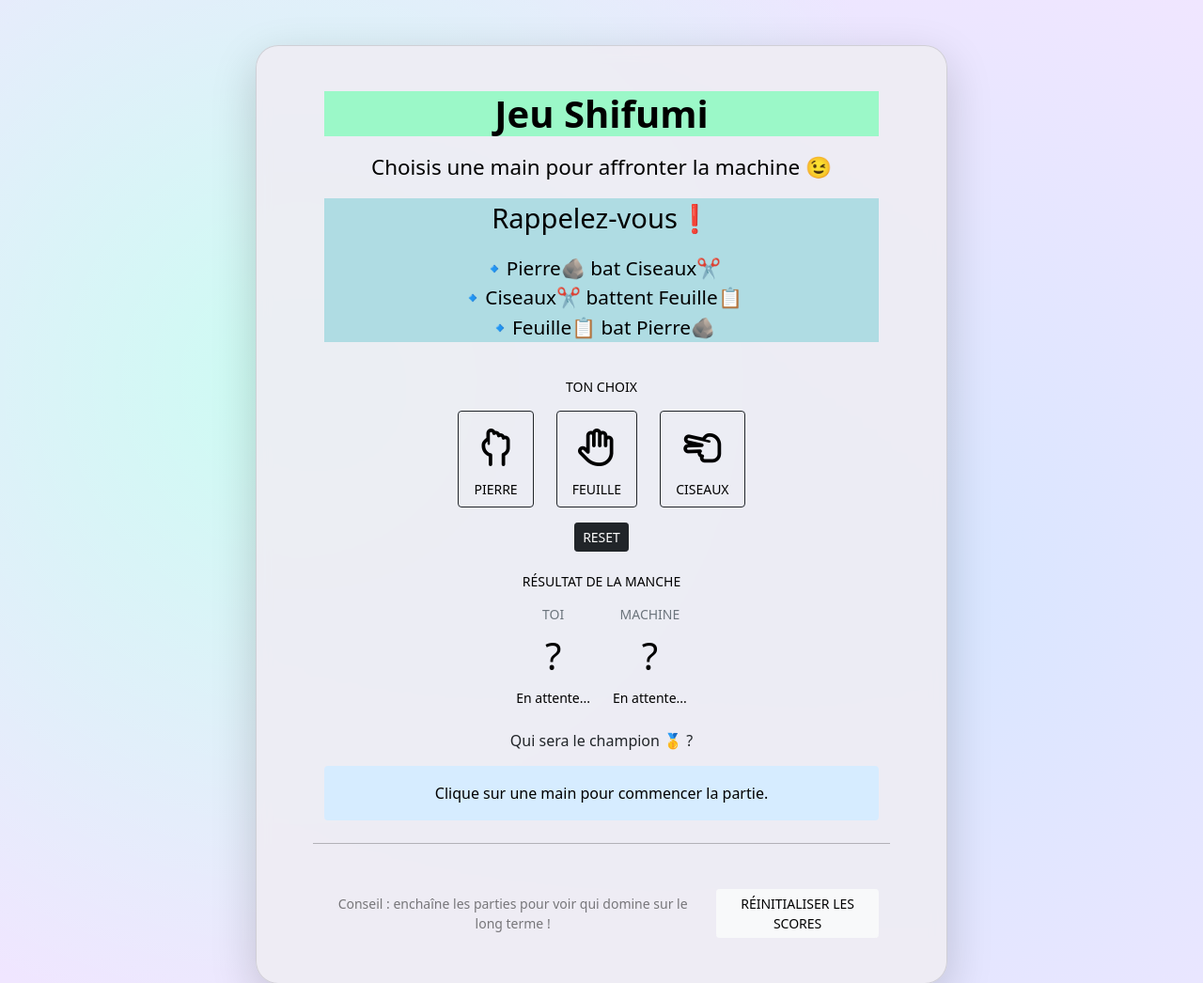
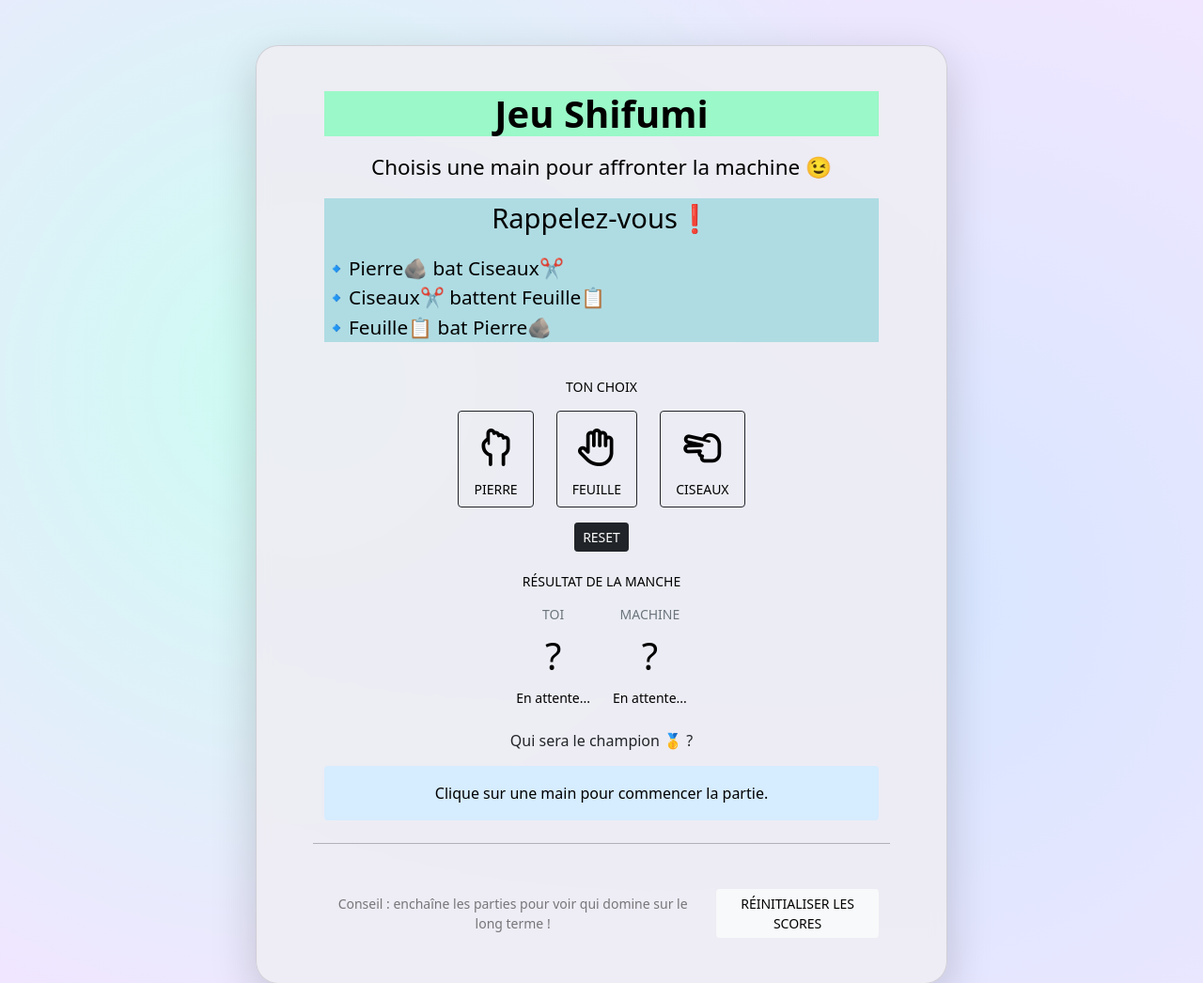
Before and after one commit to HdEX29/shifumi, a PHP site: page /index.html in a window 1280 px wide. Shown: the part 56-1102 px from the top of the page at 94% size. Run offline with PHP 8.4, Linux system fonts and the light colour scheme.

Commit message:
style css terminée

```diff
--- a/style.css
+++ b/style.css
@@ -32,14 +32,10 @@ p {
     font-size: 1.4em;
     color: black;
     text-align: center;
-<<<<<<< HEAD
-    padding: 10px;
-=======
 }
 
 #resultat {
     font-size: 1.25em;
->>>>>>> bbf2eaece00182a65086c6b3a83f4739cfbf26f7
 }
 
 .m-20 {
@@ -50,7 +46,6 @@ p {
 .container-m1 {
     font-size: 1.3em;
     color: black;
-<<<<<<< HEAD
     text-align: left;
     display: block;
     background-color: rgb(175, 220, 227);
@@ -60,9 +55,6 @@ ul {
     list-style-type: none;
     padding: 0;
     margin: 0;
-=======
-    text-align: center;
->>>>>>> bbf2eaece00182a65086c6b3a83f4739cfbf26f7
 }
 
 .h-100 {
```
